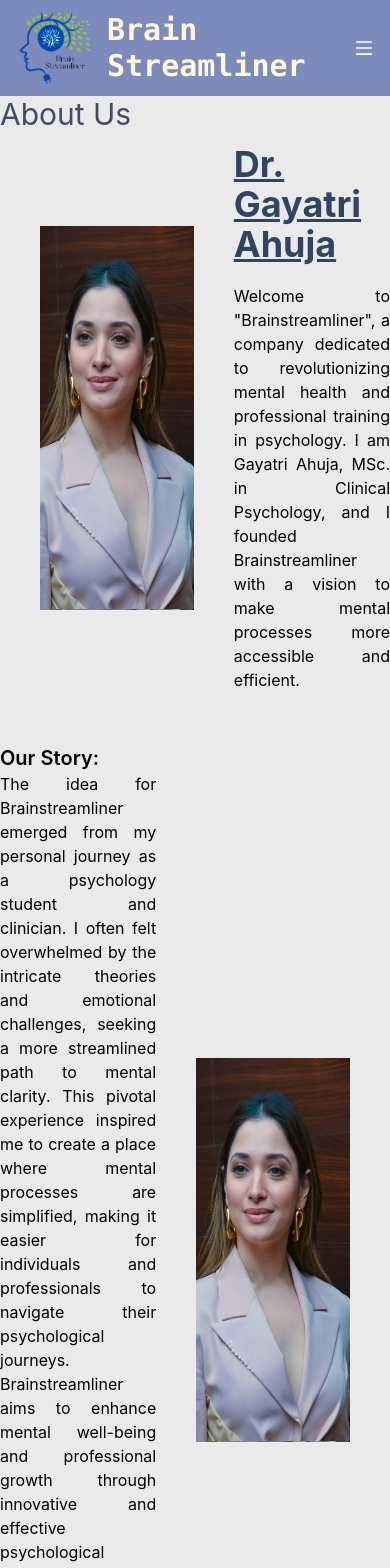
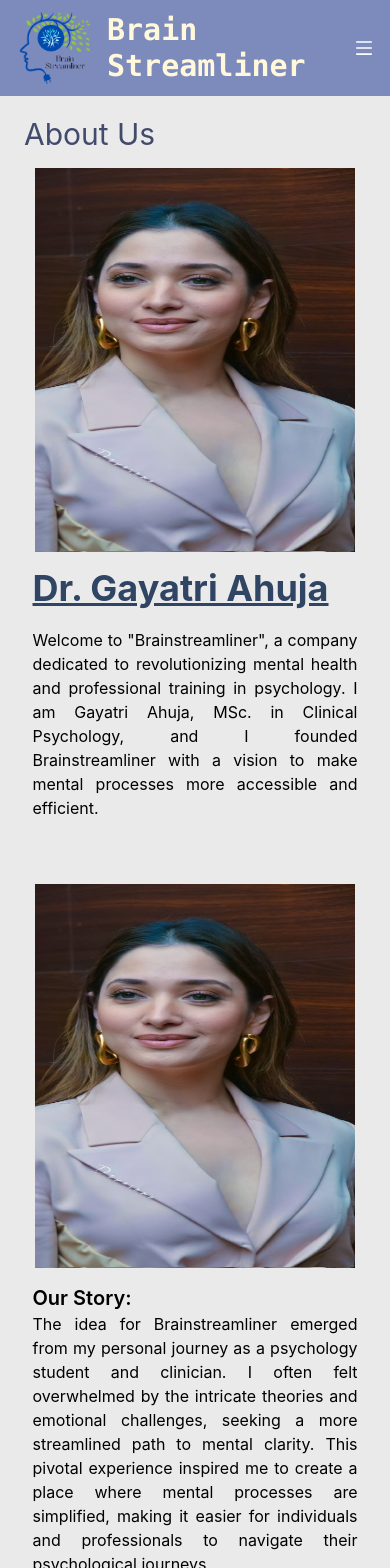
Before and after one commit to puneeeeeeet/BrainStreamliner, a React (Create React App) app: page /AboutUs in a window 390 px wide. Shown: the top 1568 px of the page. Built offline with nearby package versions, Linux system fonts and the light colour scheme.

Commit message:
about page updated

```diff
--- a/src/Components/Navbar.jsx
+++ b/src/Components/Navbar.jsx
@@ -60,12 +60,12 @@
 
         {/* Mobile Navigation Items */}
         {navItems.map(item => (
-          <li
+          <Link to={item.path}
+          onClick={handleNav}
             key={item.id}
-            className='p-4  rounded-xl hover:bg-[#304463] duration-300 hover:text-[#FFF8DB] cursor-pointer '
-          >
+            className='p-4  flex rounded-xl hover:bg-[#304463] duration-300 hover:text-[#FFF8DB] cursor-pointer '>
             {item.text}
-          </li>
+          </Link>
         ))}
       </ul>
     </div>
--- a/src/Pages/AboutUs.jsx
+++ b/src/Pages/AboutUs.jsx
@@ -3,16 +3,16 @@
 const AboutUs = () => {
   return (
     <div>
-      <h1 className=' text-3xl sm:ml-24 sm:mt-6 text-[#434b6c]'>
+      <h1 className=' text-3xl ml-6 sm:ml-24 mt-5 text-[#434b6c]'>
         About Us
       </h1>
       {/* First Section */}
-      <div className='flex justify-center items-center py-3'>
-      <div className='w-80 mx-10 h-96   '>
+      <div className='flex flex-col sm:flex-row justify-center items-center py-4'>
+      <div className='w-80 mx-10 h-96'>
             <img src={tamana} className='h-full w-full'>
             </img>
         </div>
-        <div className='w-10/12 sm:w-96 h-full  flex  justify-center text-[#304463]'>
+        <div className='w-10/12 sm:w-96 h-full  flex  justify-center text-[#304463] py-4 sm:py-0'>
           <div className=''>
             <a href="https://www.linkedin.com/in/puneet-chhabra-3089b621b/" className='text-4xl  font-bold underline underline-offset-2'>
             Dr. Gayatri Ahuja
@@ -29,9 +29,13 @@
 
 
       {/* Second Section */}
-      <div className='flex justify-center items-center py-10 text-black'>
+      <div className='flex sm:flex-row flex-col justify-center items-center py-8 text-black'>
+      <div className='w-80 mx-10 h-96 sm:w-0 sm:h-0 '>
+            <img src={tamana} className='h-full w-full'>
+            </img>
+        </div>
 
-        <div className='w-10/12 sm:w-96 h-full  flex  justify-center '>
+        <div className='w-10/12 sm:w-96 h-full  flex  justify-center py-4'>
 
           <div className=''>
             <h1 className='text-xl  font-semibold  underline-offset-2  '>
@@ -45,7 +49,7 @@
               </p>
           </div>
         </div>
-        <div className='w-80 mx-10 h-96   '>
+        <div className='sm:w-80 mx-10 sm:h-96  w-0 h-0 '>
             <img src={tamana} className='h-full w-full'>
             </img>
         </div>
```
